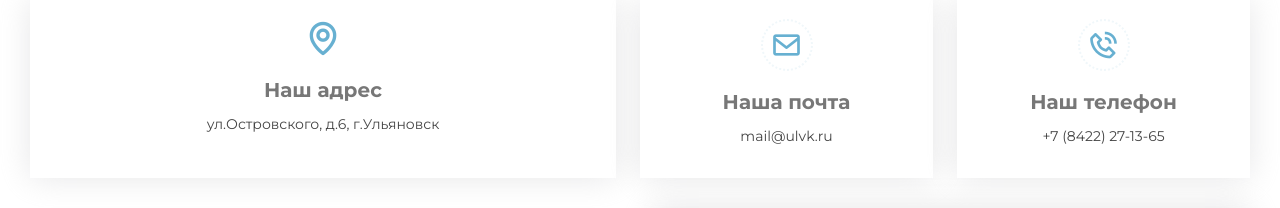
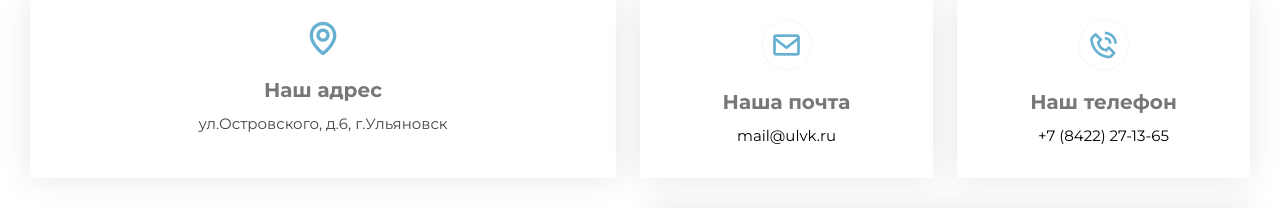
Before and after one commit to JuniorFront1/Site_diplom, a Django app: page / in a window 1280 px wide. Shown: the part 4407-4615 px from the top of the page. Run offline with Django 4.2, Linux system fonts and the light colour scheme; data that the repository does not hold is empty.

Commit message:
Hotline for site

```diff
--- a/blog/templates/home/list.html
+++ b/blog/templates/home/list.html
@@ -173,7 +173,7 @@
         Cотрудники Управления сбыта УМУП «Ульяновскводоканал» могут проконсультировать абонентов по телефонам: <br>Расчетно-договорной отдел 27-26-48
 <br>Отдел по расчетам с населением частных и клубных домов 27-15-85
 <br>Отдел прямых расчетов с населением многоквартирных домов 58-01-87</p>
-        <a href="" class="call__button">Позвоните нам</a>
+        <a href="tel:+78422271365" class="call__button">Позвоните нам</a>
     </div>
 </section>
 <div class="portfolio" id = 'portfolio'>
@@ -202,12 +202,12 @@
             <div class="contact__block">
                 <i class="bx bx-envelope"></i>
                 <div class="contact__block-title">Наша почта</div>
-                <div class="contact__block-text">mail@ulvk.ru</div>
+                <div class="contact__block-text"><a href='mailto:mail@ulvk.ru' class='contact__block-mail'>mail@ulvk.ru</a></div>
             </div>
             <div class="contact__block">
                 <i class="bx bx-phone-call"></i>
                 <div class="contact__block-title">Наш телефон</div>
-                <div class="contact__block-text">+7 (8422) 27-13-65</div>
+                <div class="contact__block-text"><a href='tel:+78422271365' class='contact__block-phone'>+7 (8422) 27-13-65</a></div>
             </div>
         </div>
         <div class="contact__info">
--- a/original_static/css/contact/block-contact.css
+++ b/original_static/css/contact/block-contact.css
@@ -64,8 +64,14 @@
 .contact__block-text {
     padding: 0;
     line-height: 24px;
-    font-size: 14px;
+    font-size: 15px;
     margin-bottom: 0;
+}
+
+.contact__block-mail,
+.contact__block-phone{
+    text-decoration: none;
+    color: black;
 }
 
 .contact-row {
```
